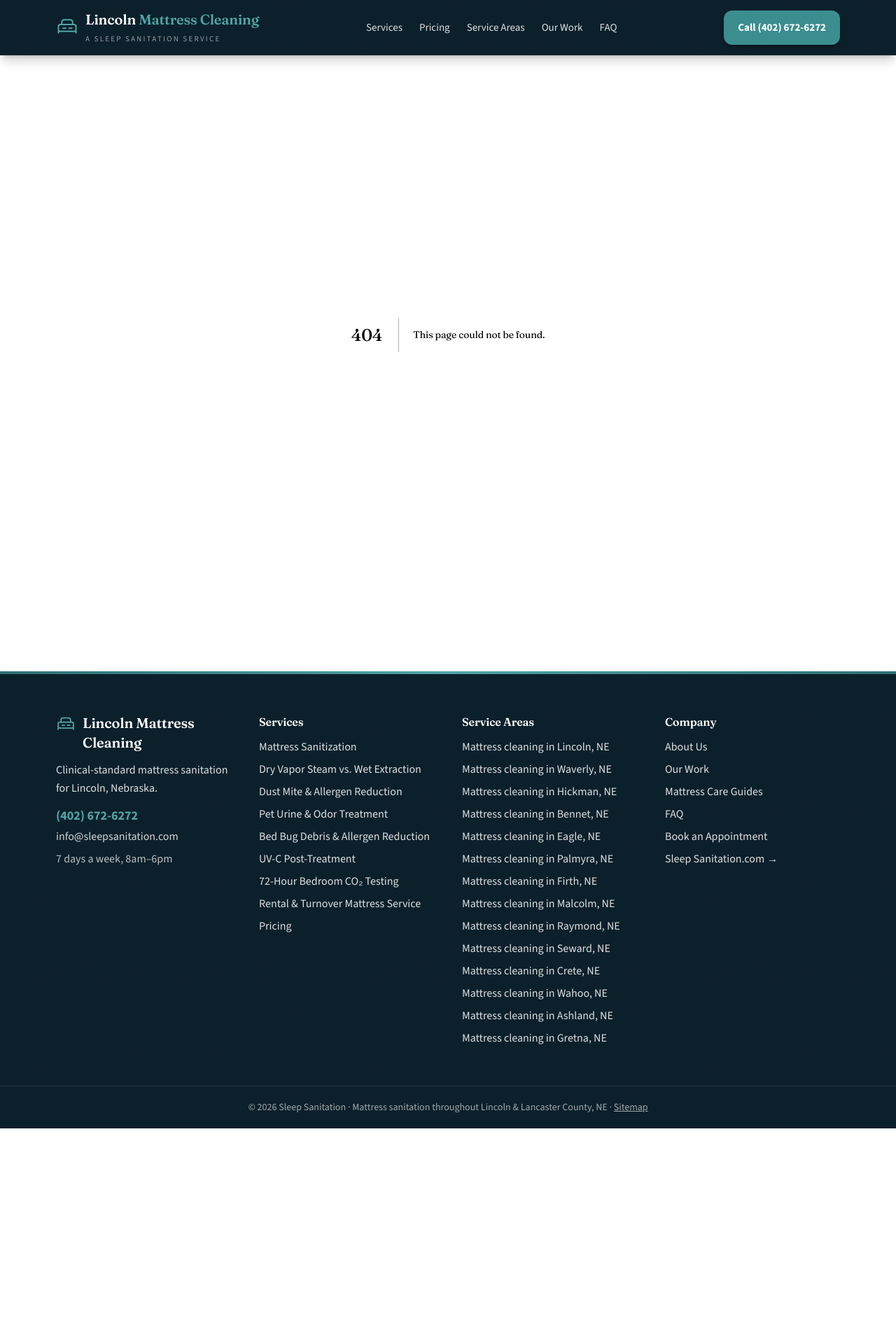
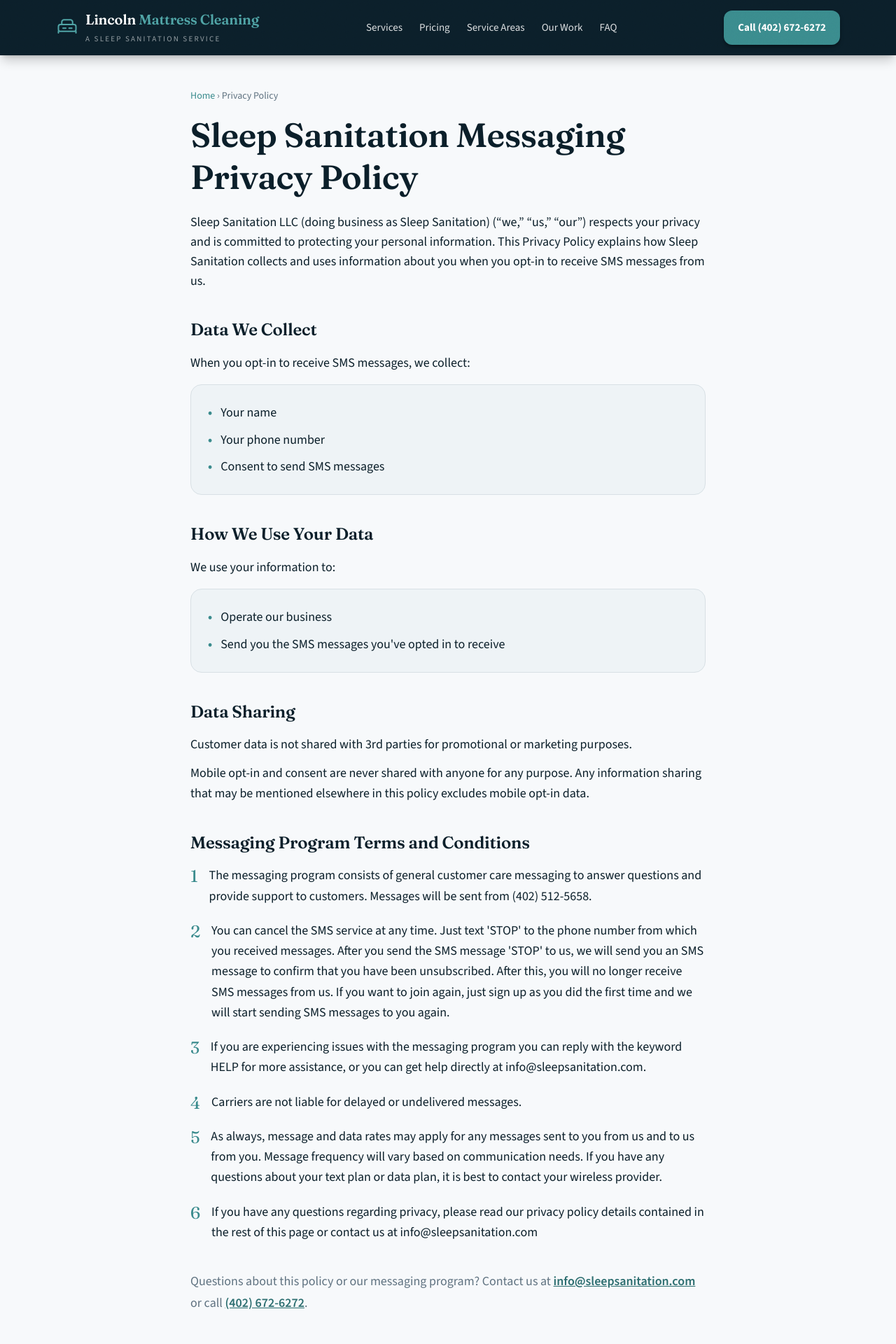
Before and after one commit to malexbrunken/lincoln-mattress-cleaning, a Next.js app: page /privacy-policy in a window 1280 px wide. Before the commit this address had no page. Shown: the top 1920 px of the page at 70% size. Before the commit the page ends 1612 px from the top, so only its background shows below. Built offline with nearby package versions, Linux system fonts and the light colour scheme.

Commit message:
Add SMS messaging privacy policy page, footer link, sitemap entry

```diff
--- /dev/null
+++ b/src/app/privacy-policy/page.tsx
@@ -0,0 +1,103 @@
+import type { Metadata } from "next";
+import Link from "next/link";
+import { site } from "@/lib/site";
+import { BreadcrumbJsonLd } from "@/components/JsonLd";
+
+export const metadata: Metadata = {
+  title: "Privacy Policy | Sleep Sanitation Messaging",
+  description:
+    "Sleep Sanitation LLC messaging privacy policy: what data we collect when you opt in to SMS, how we use it, our no-third-party-sharing commitment, and the full SMS program terms and conditions.",
+};
+
+const dataCollected = [
+  "Your name",
+  "Your phone number",
+  "Consent to send SMS messages",
+];
+
+const dataUses = [
+  "Operate our business",
+  "Send you the SMS messages you've opted in to receive",
+];
+
+const terms = [
+  "The messaging program consists of general customer care messaging to answer questions and provide support to customers. Messages will be sent from (402) 512-5658.",
+  "You can cancel the SMS service at any time. Just text 'STOP' to the phone number from which you received messages. After you send the SMS message 'STOP' to us, we will send you an SMS message to confirm that you have been unsubscribed. After this, you will no longer receive SMS messages from us. If you want to join again, just sign up as you did the first time and we will start sending SMS messages to you again.",
+  "If you are experiencing issues with the messaging program you can reply with the keyword HELP for more assistance, or you can get help directly at info@sleepsanitation.com.",
+  "Carriers are not liable for delayed or undelivered messages.",
+  "As always, message and data rates may apply for any messages sent to you from us and to us from you. Message frequency will vary based on communication needs. If you have any questions about your text plan or data plan, it is best to contact your wireless provider.",
+  "If you have any questions regarding privacy, please read our privacy policy details contained in the rest of this page or contact us at info@sleepsanitation.com",
+];
+
+export default function PrivacyPolicyPage() {
+  return (
+    <div className="max-w-3xl mx-auto px-4 py-12">
+      <BreadcrumbJsonLd items={[
+        { name: "Home", url: site.url },
+        { name: "Privacy Policy", url: `${site.url}/privacy-policy` },
+      ]} />
+      <nav aria-label="Breadcrumb" className="text-mist mb-4 text-sm">
+        <Link href="/" className="text-teal hover:underline">Home</Link> › Privacy Policy
+      </nav>
+
+      <h1 className="text-4xl md:text-5xl font-semibold text-navy mb-5 leading-tight">
+        Sleep Sanitation Messaging Privacy Policy
+      </h1>
+
+      <p className="text-lg mb-10">
+        Sleep Sanitation LLC (doing business as Sleep Sanitation) (&ldquo;we,&rdquo; &ldquo;us,&rdquo; &ldquo;our&rdquo;)
+        respects your privacy and is committed to protecting your personal information. This Privacy Policy
+        explains how Sleep Sanitation collects and uses information about you when you opt-in to receive SMS
+        messages from us.
+      </p>
+
+      <h2 className="text-2xl font-semibold text-navy mb-4">Data We Collect</h2>
+      <p className="mb-4">When you opt-in to receive SMS messages, we collect:</p>
+      <ul className="space-y-2 mb-10 rounded-2xl bg-ice border border-line p-6">
+        {dataCollected.map((d) => (
+          <li key={d} className="flex gap-3"><span className="text-teal font-bold">•</span> {d}</li>
+        ))}
+      </ul>
+
+      <h2 className="text-2xl font-semibold text-navy mb-4">How We Use Your Data</h2>
+      <p className="mb-4">We use your information to:</p>
+      <ul className="space-y-2 mb-10 rounded-2xl bg-ice border border-line p-6">
+        {dataUses.map((d) => (
+          <li key={d} className="flex gap-3"><span className="text-teal font-bold">•</span> {d}</li>
+        ))}
+      </ul>
+
+      <h2 className="text-2xl font-semibold text-navy mb-4">Data Sharing</h2>
+      <ul className="space-y-3 mb-10 text-lg leading-relaxed">
+        <li>
+          Customer data is not shared with 3rd parties for promotional or marketing purposes.
+        </li>
+        <li>
+          Mobile opt-in and consent are never shared with anyone for any purpose. Any information sharing
+          that may be mentioned elsewhere in this policy excludes mobile opt-in data.
+        </li>
+      </ul>
+
+      <h2 className="text-2xl font-semibold text-navy mb-4">
+        Messaging Program Terms and Conditions
+      </h2>
+      <ol className="space-y-5 mb-10 text-lg leading-relaxed">
+        {terms.map((t, i) => (
+          <li key={i} className="flex gap-4">
+            <span className="font-display text-2xl text-teal leading-none pt-1">{i + 1}</span>
+            <span>{t}</span>
+          </li>
+        ))}
+      </ol>
+
+      <p className="text-mist">
+        Questions about this policy or our messaging program? Contact us at{" "}
+        <a href="mailto:info@sleepsanitation.com" className="text-teal-deep underline font-semibold">
+          info@sleepsanitation.com
+        </a>{" "}
+        or call{" "}
+        <a href={site.phoneHref} className="text-teal-deep underline font-semibold">{site.phone}</a>.
+      </p>
+    </div>
+  );
+}
--- a/src/app/sitemap.ts
+++ b/src/app/sitemap.ts
@@ -6,7 +6,7 @@
 
 export default function sitemap(): MetadataRoute.Sitemap {
   const now = new Date();
-  const statics = ["", "/services", "/pricing", "/service-areas", "/gallery", "/about", "/faq", "/guides", "/contact"];
+  const statics = ["", "/services", "/pricing", "/service-areas", "/gallery", "/about", "/faq", "/guides", "/contact", "/privacy-policy"];
   return [
     ...statics.map((p) => ({
       url: `${site.url}${p}`,
--- a/src/components/Footer.tsx
+++ b/src/components/Footer.tsx
@@ -44,6 +44,7 @@
             <li><Link href="/guides" className="hover:text-teal-bright transition-colors">Mattress Care Guides</Link></li>
             <li><Link href="/faq" className="hover:text-teal-bright transition-colors">FAQ</Link></li>
             <li><Link href="/contact" className="hover:text-teal-bright transition-colors">Book an Appointment</Link></li>
+            <li><Link href="/privacy-policy" className="hover:text-teal-bright transition-colors">Privacy Policy</Link></li>
             <li>
               <a href="https://sleepsanitation.com" className="hover:text-teal-bright transition-colors" rel="noopener">
                 {site.parentBrand}.com →
```
